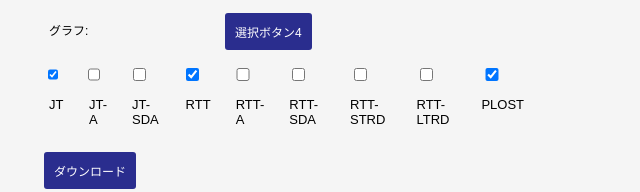
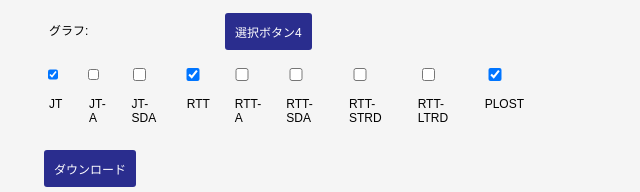
Before and after one commit to kimkimhun3/LLC-4000-Tool, an Electron app: page index.html in a window 800 px wide. Shown: the part 421-613 px from the top of the page, without its empty margins (6-646 px from the left). Drawn offline with Linux system fonts and the light colour scheme; no server answers.

Commit message:
Checkbox update
Co-authored-by: NAME: <kimkimhun3@gmail.com>
Co-authored-by: ANOTHER-NAME: <kimhoooondesu@gmail.com>

```diff
--- a/style.css
+++ b/style.css
@@ -120,25 +120,6 @@
 .form-style-2 .input-field:focus{
 	border: 1px solid #2A2D8E;
 }
-
-/* .form-style-2 input[type=submit],
-.form-style-2 input[type=button]{
-	border: none;
-	padding: 8px 15px 8px 15px;
-	background: green;
-	color: #fff;
-	box-shadow: 1px 1px 4px #DADADA;
-	-moz-box-shadow: 1px 1px 4px #DADADA;
-	-webkit-box-shadow: 1px 1px 4px #DADADA;
-	border-radius: 3px;
-	-webkit-border-radius: 3px;
-	-moz-border-radius: 3px;
-} */
-/* .form-style-2 input[type=submit]:hover,
-.form-style-2 input[type=button]:hover{
-	background: green;
-	color: #fff;
-} */
 
 
 #loadingOverlay {
@@ -286,9 +267,6 @@
     transform: rotate(360deg);
   }
 }
-
-
-
 .checkbox-group {
   display: flex;
 }
@@ -298,8 +276,18 @@
   margin-bottom: 10px;
   display: inline-block;
   align-items: center;
+  padding: auto;
+  position: relative;
+  cursor: pointer;
+  font-size: 12px;
+  -webkit-user-select: none;
+  -moz-user-select: none;
+  -ms-user-select: none;
+  user-select: none;
 }
-
 .checkbox-item label {
   margin-left: 5px;
+  position: relative;
+  cursor: pointer;
+
 }
```
Also changed, not shown: index.html (+0 -1 lines).
